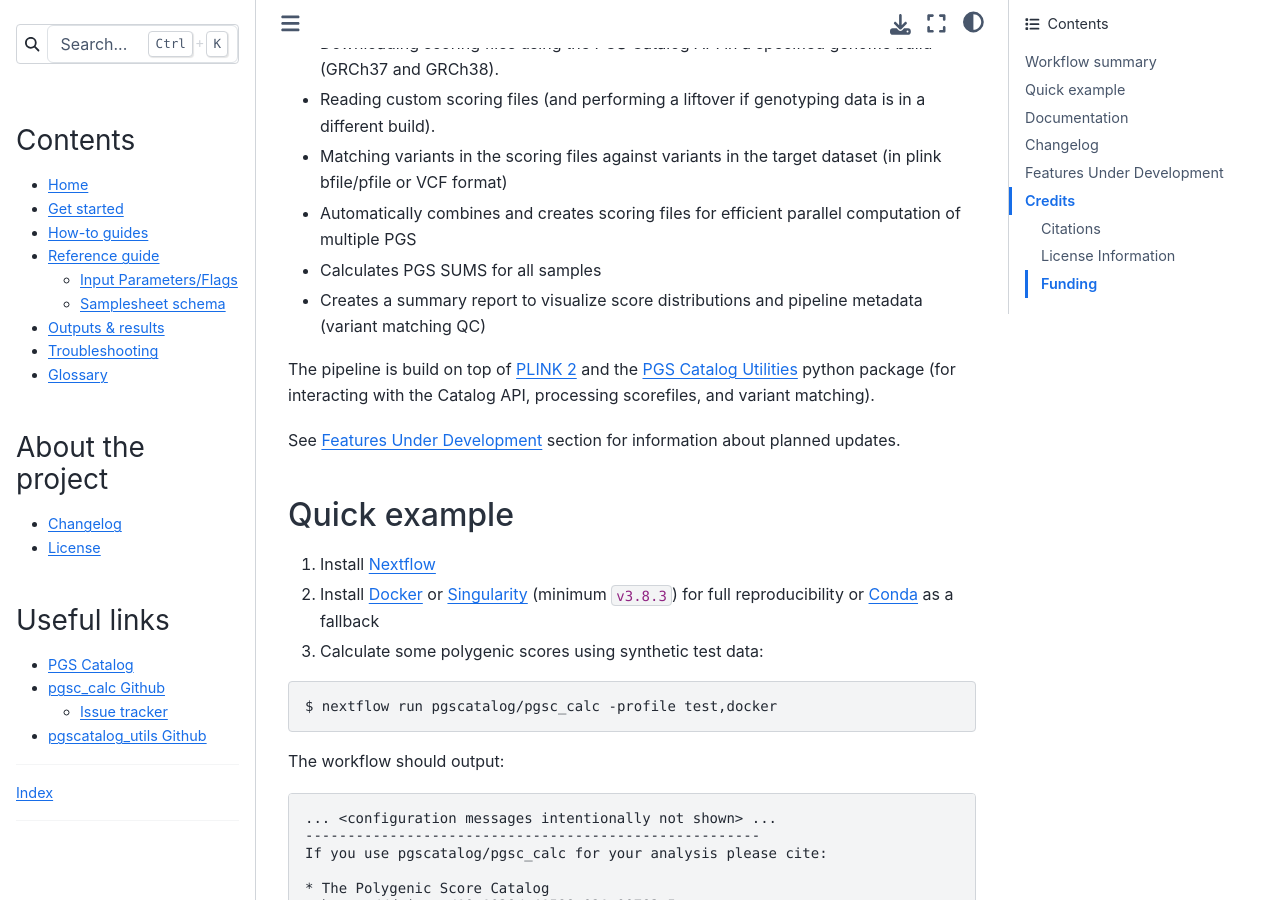
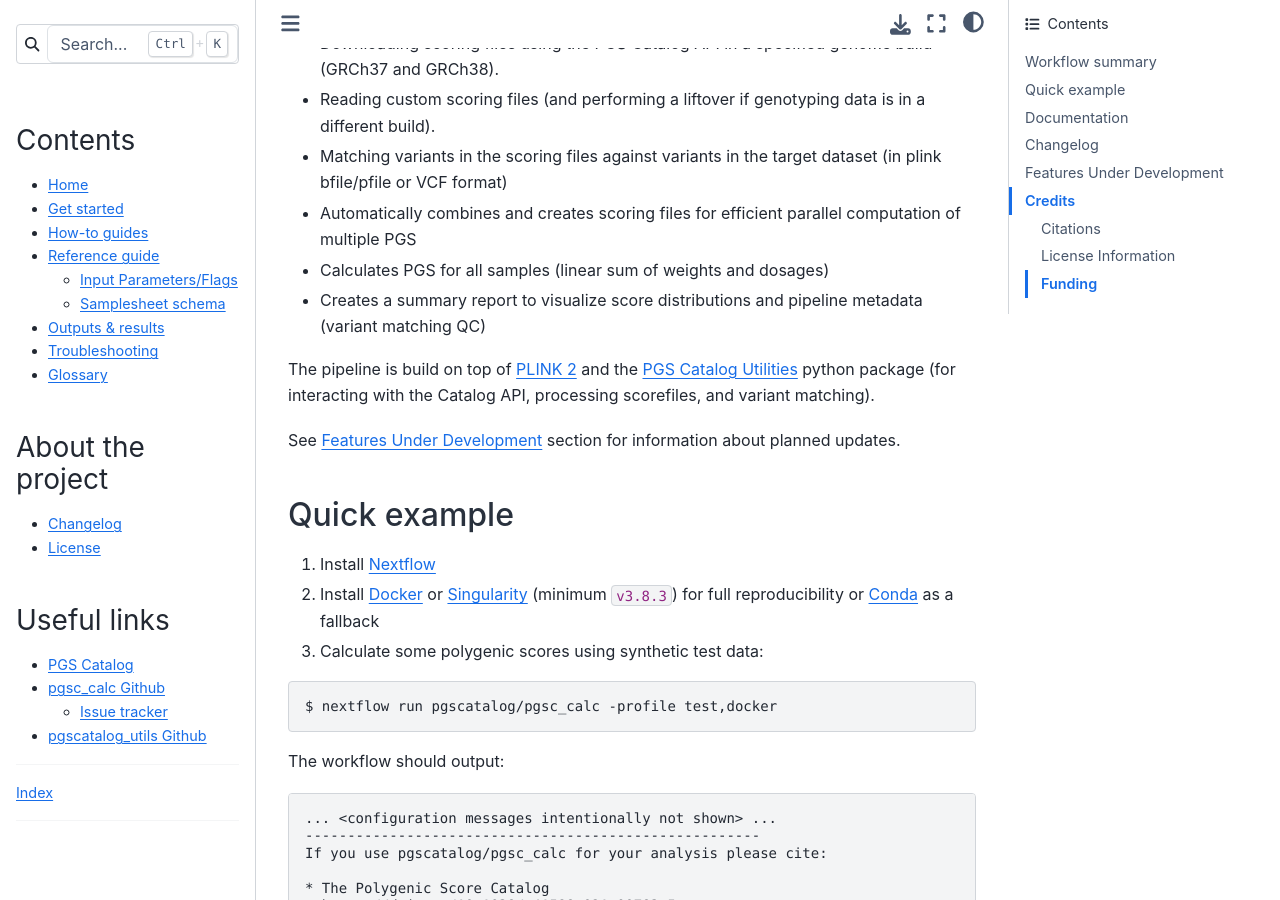
Before and after one commit to PGScatalog/pgsc_calc, a Sphinx documentation site: the page built from docs/index.rst, in a window 1280 px wide and 900 px high, scrolled down 444 px. Built offline with Sphinx 7.4.7 and the Sphinx Book theme 1.1.4, drawn with Linux system fonts in a browser that asks for light colours; some of the changed lines change nothing that is shown.

Commit message:
Minor edits + TOC changes

```diff
--- a/docs/_templates/globaltoc.html
+++ b/docs/_templates/globaltoc.html
@@ -6,8 +6,8 @@
   <li><a href="{{ pathto('how-to/index') }}">How-to guides</a></li>
   <li><a href="{{ pathto('reference/index') }}">Reference guide</a></li>
   <ul>
-    <li><a href="{{ pathto('reference/input') }}">Input Parameters/Flags</a></li>
-    <li><a href="{{ pathto('reference/params') }}">Samplesheet schema</a></li>
+    <li><a href="{{ pathto('reference/params') }}">Input Parameters/Flags</a></li>
+    <li><a href="{{ pathto('reference/input') }}">Samplesheet schema</a></li>
   </ul>
   <li><a href="{{ pathto('output') }}">Outputs & results</a></li>
   <li><a href="{{ pathto('troubleshooting') }}">Troubleshooting</a></li>
--- a/docs/index.rst
+++ b/docs/index.rst
@@ -22,7 +22,7 @@
 - Reading custom scoring files (and performing a liftover if genotyping data is in a different build).
 - Matching variants in the scoring files against variants in the target dataset (in plink bfile/pfile or VCF format)
 - Automatically combines and creates scoring files for efficient parallel computation of multiple PGS
-- Calculates PGS SUMS for all samples
+- Calculates PGS for all samples (linear sum of weights and dosages)
 - Creates a summary report to visualize score distributions and pipeline metadata (variant matching QC)
 
 The pipeline is build on top of `PLINK 2`_ and the `PGS Catalog Utilities`_ python package (for interacting
```
